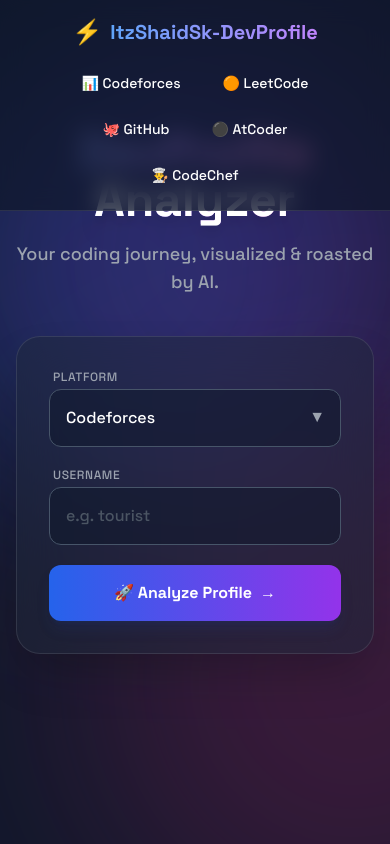
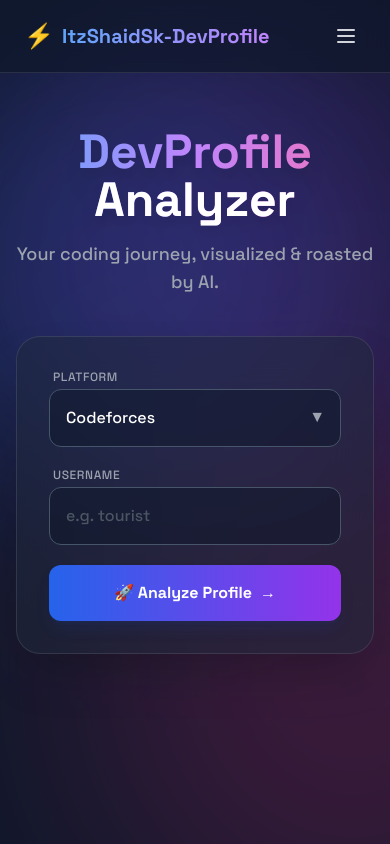
Before and after one commit to ShAiDSk/DevProfile-Analyzer, a Flask app: page / in a window 390 px wide. Run offline with Flask 3, Linux system fonts and the light colour scheme; some libraries are stand-ins or nearby versions.

Commit message:
Fix: responsive Navbar

```diff
--- a/static/js/script.js
+++ b/static/js/script.js
@@ -294,3 +294,21 @@
     handleInput.parentElement.classList.add('w-full');
     platformSelect.parentElement.classList.add('w-full', 'md:w-64'); // Limit dropdown width
 }
+
+// --- NAVBAR TOGGLE FOR MOBILE ---
+function toggleMobileMenu() {
+    const menu = document.getElementById('nav-menu');
+
+    // Toggle between hidden and flex
+    if (menu.classList.contains('hidden')) {
+        menu.classList.remove('hidden');
+        menu.classList.add('flex');
+    } else {
+        // Only hide if we are currently on mobile (window width < 768px)
+        // This prevents the menu from disappearing if you resize the window on desktop
+        if (window.innerWidth < 768) {
+            menu.classList.add('hidden');
+            menu.classList.remove('flex');
+        }
+    }
+}
--- a/templates/navbar.html
+++ b/templates/navbar.html
@@ -1,33 +1,50 @@
-<nav class="fixed top-0 w-full z-50 glass-nav transition-all duration-300">
-    <div class="container mx-auto px-6 py-4 flex flex-col md:flex-row justify-between items-center gap-4">
-        <a href="/" class="flex items-center gap-2 hover:opacity-80 transition">
-            <span class="text-2xl">⚡</span>
+<nav class="fixed top-0 w-full z-50 glass-nav transition-all duration-300 border-b border-white/10">
+    <div class="container mx-auto px-6 py-4">
+        <div class="flex flex-col md:flex-row md:items-center md:justify-between">
+
+            <div class="flex justify-between items-center w-full md:w-auto">
+                <a href="/" class="flex items-center gap-2 hover:opacity-80 transition group">
+                    <span class="text-2xl group-hover:scale-110 transition">⚡</span>
                     <span class="text-xl font-bold bg-clip-text text-transparent bg-gradient-to-r from-blue-400 to-purple-400">
                         ItzShaidSk-DevProfile
                     </span>
                 </a>
 
-        <div class="flex flex-wrap justify-center gap-2 md:gap-4">
-            <button onclick="setPlatform('Codeforces')"
-                class="nav-btn px-4 py-2 rounded-full text-sm font-medium hover:bg-white/10 transition border border-transparent hover:border-white/20">
+                <button onclick="toggleMobileMenu()" class="md:hidden text-gray-300 focus:outline-none p-2 rounded-lg hover:bg-white/10 transition">
+                    <svg class="w-6 h-6" fill="none" stroke="currentColor" viewBox="0 0 24 24">
+                        <path stroke-linecap="round" stroke-linejoin="round" stroke-width="2" d="M4 6h16M4 12h16M4 18h16"></path>
+                    </svg>
+                </button>
+            </div>
+
+            <div id="nav-menu" class="hidden md:flex flex-col md:flex-row gap-2 mt-4 md:mt-0 w-full md:w-auto items-center justify-center transition-all duration-300 ease-in-out">
+
+                <button onclick="setPlatform('Codeforces'); toggleMobileMenu()"
+                    class="w-full md:w-auto nav-btn px-4 py-2 rounded-full text-sm font-medium hover:bg-white/10 transition border border-transparent hover:border-white/20 text-center">
                     📊 Codeforces
                 </button>
-            <button onclick="setPlatform('LeetCode')"
-                class="nav-btn px-4 py-2 rounded-full text-sm font-medium hover:bg-white/10 transition border border-transparent hover:border-white/20">
+
+                <button onclick="setPlatform('LeetCode'); toggleMobileMenu()"
+                    class="w-full md:w-auto nav-btn px-4 py-2 rounded-full text-sm font-medium hover:bg-white/10 transition border border-transparent hover:border-white/20 text-center">
                     🟠 LeetCode
                 </button>
-            <button onclick="setPlatform('GitHub')"
-                class="nav-btn px-4 py-2 rounded-full text-sm font-medium hover:bg-white/10 transition border border-transparent hover:border-white/20">
+
+                <button onclick="setPlatform('GitHub'); toggleMobileMenu()"
+                    class="w-full md:w-auto nav-btn px-4 py-2 rounded-full text-sm font-medium hover:bg-white/10 transition border border-transparent hover:border-white/20 text-center">
                     🐙 GitHub
                 </button>
-            <button onclick="setPlatform('AtCoder')"
-                class="nav-btn px-4 py-2 rounded-full text-sm font-medium hover:bg-white/10 transition border border-transparent hover:border-white/20">
+
+                <button onclick="setPlatform('AtCoder'); toggleMobileMenu()"
+                    class="w-full md:w-auto nav-btn px-4 py-2 rounded-full text-sm font-medium hover:bg-white/10 transition border border-transparent hover:border-white/20 text-center">
                     ⚫ AtCoder
                 </button>
-            <button onclick="setPlatform('CodeChef')"
-                class="nav-btn px-4 py-2 rounded-full text-sm font-medium hover:bg-white/10 transition border border-transparent hover:border-white/20">
+
+                <button onclick="setPlatform('CodeChef'); toggleMobileMenu()"
+                    class="w-full md:w-auto nav-btn px-4 py-2 rounded-full text-sm font-medium hover:bg-white/10 transition border border-transparent hover:border-white/20 text-center">
                     👨‍🍳 CodeChef
                 </button>
             </div>
+
+        </div>
     </div>
 </nav>
```
Lines whose indentation alone changed are shown as unchanged.
